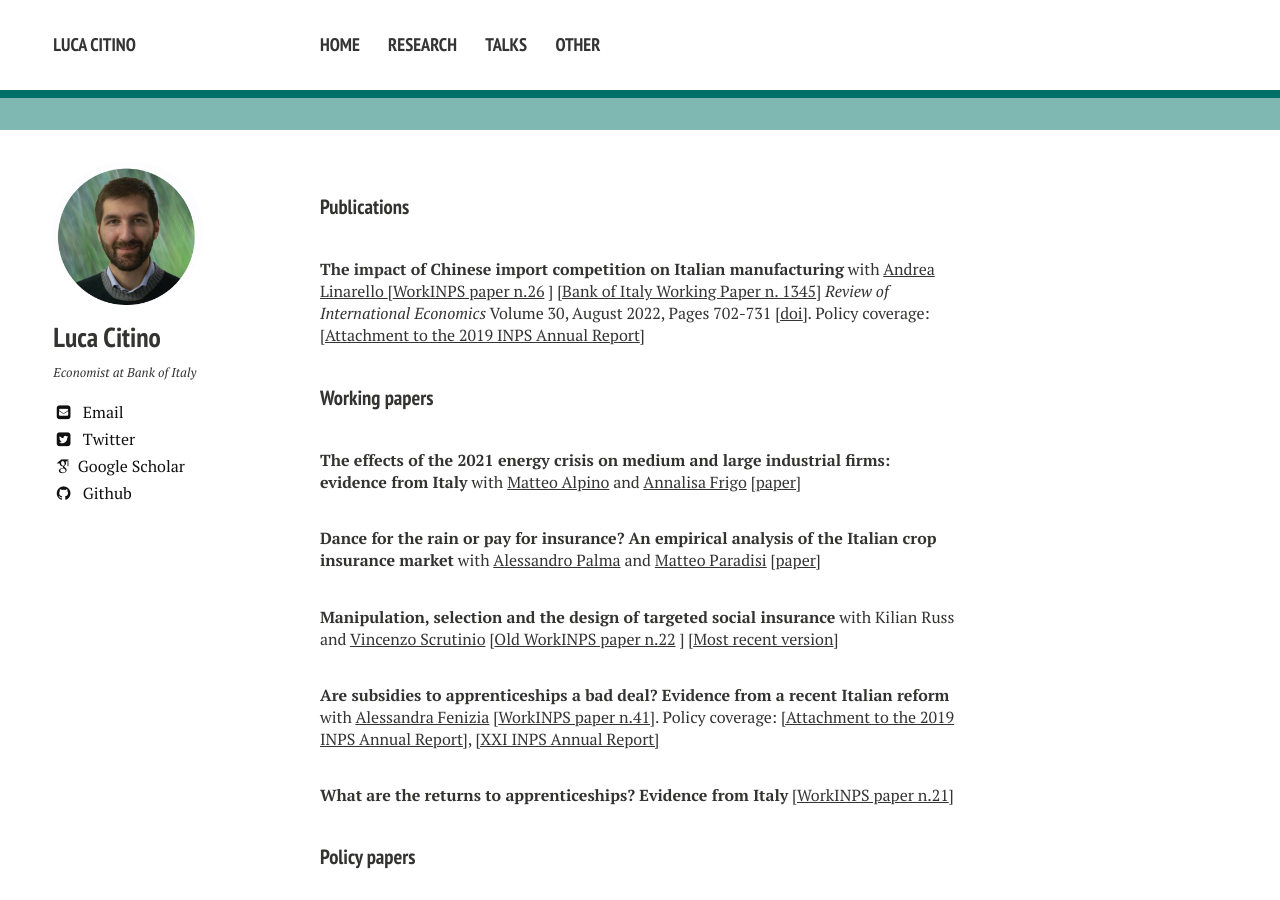
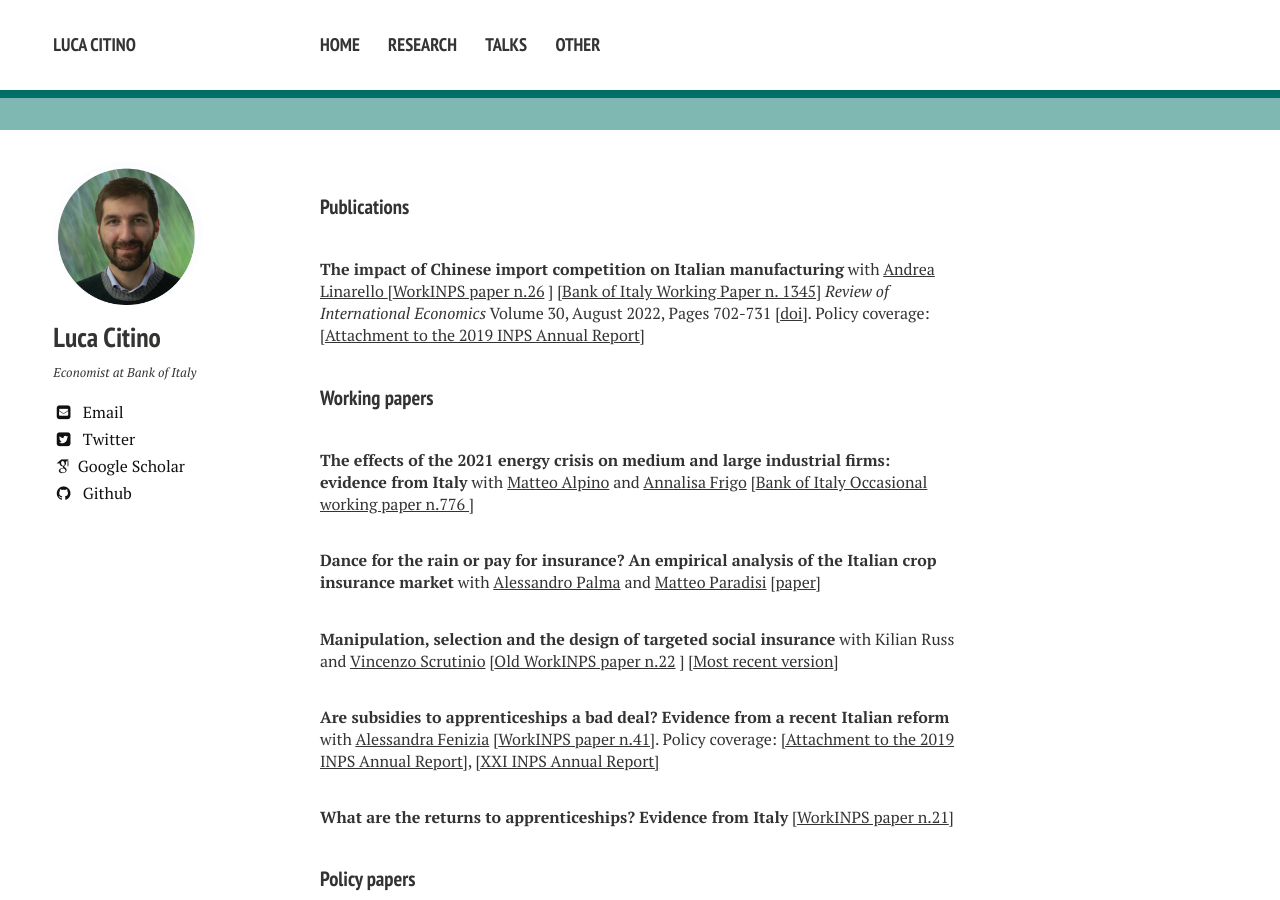
Before and after one commit to luca-citino/luca-citino.github.io, a Jekyll site: the page built from research.md, in a window 1280 px wide and 900 px high. Built offline with Jekyll 4.4.1, drawn with Linux system fonts in a browser that asks for light colours; nearby versions of some CDN libraries; some web fonts are replaced.

Commit message:
Update research.md

```diff
--- a/research.md
+++ b/research.md
@@ -10,7 +10,7 @@ title: Research
 
 #### Working papers
 
-**The effects of the 2021 energy crisis on medium and large industrial firms: evidence from Italy** with <a href="https://sites.google.com/site/alpinomtt">Matteo Alpino</a> and <a href="https://annalisafrigo.weebly.com/">Annalisa Frigo</a> [<a href="https://luca-citino.github.io/docs/INVIND_energy_may23.pdf">paper</a>]
+**The effects of the 2021 energy crisis on medium and large industrial firms: evidence from Italy** with <a href="https://sites.google.com/site/alpinomtt">Matteo Alpino</a> and <a href="https://annalisafrigo.weebly.com/">Annalisa Frigo</a> [<a href="https://www.bancaditalia.it/pubblicazioni/qef/2023-0776/">Bank of Italy Occasional working paper n.776 </a>]
 
 **Dance for the rain or pay for insurance? An empirical analysis of the Italian crop insurance market** with <a href="https://sites.google.com/view/alessandropalma/home">Alessandro Palma</a> and <a href="https://www.matteoparadisi.com/">Matteo Paradisi</a> [<a href="https://luca-citino.github.io/docs/CPP_dance_for_the_rain.pdf">paper</a>]
 
```
